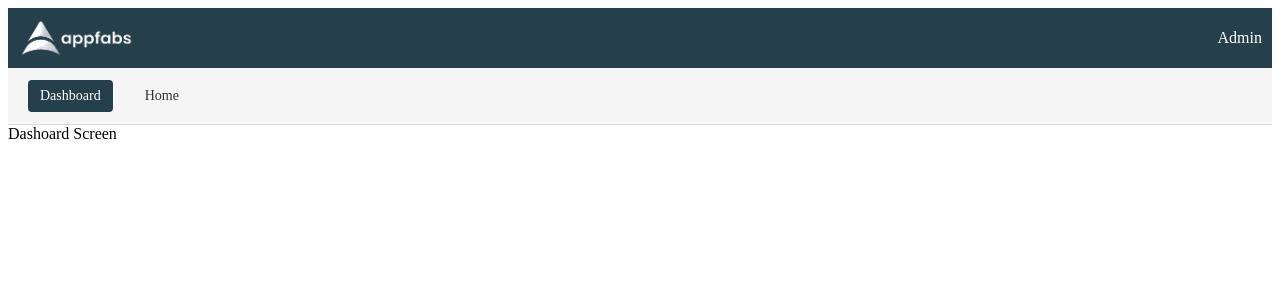
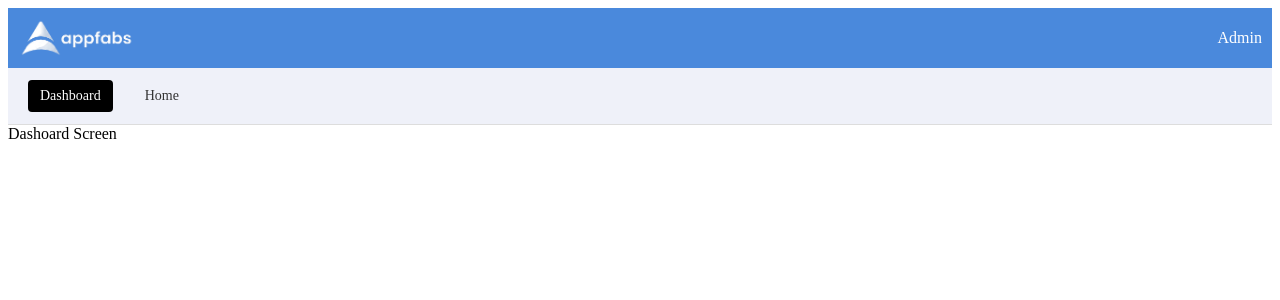
Before and after one commit to madhanmohan047/producerportal, a React (Create React App) app: page / in a window 1280 px wide. Shown: the top 300 px of the page. Built offline with nearby package versions, Linux system fonts and the light colour scheme.

Commit message:
theme added

```diff
--- a/src/app/App.tsx
+++ b/src/app/App.tsx
@@ -1,8 +1,12 @@
-import React from "react";
+import React, { useEffect } from "react";
 import AppFloorplan from "./AppFloorplan";
 import config from "./App.config";
 
 function App() {
+  useEffect(() => {
+    document.documentElement.setAttribute("data-theme", "light");
+  }, []);
+
   return <AppFloorplan floorplanConfig={config.floorplanConfig} />;
 }
 
--- /dev/null
+++ b/src/assets/variables.css
@@ -0,0 +1,14 @@
+:root {
+  --primary-color: #4a89dc;
+  --secondary-color: #74c2bc;
+  --text-color: #ffffff;
+  --tertiary-color: #76c86b;
+  --tab-color: #eff1f9;
+  --button-color: #000000;
+}
+
+[data-theme="dark"] {
+  --bg-color: #121212;
+  --text-color: #ffffff;
+  --primary-color: #818cf8;
+}
--- a/src/components/Header/Header.module.scss
+++ b/src/components/Header/Header.module.scss
@@ -3,8 +3,8 @@
   justify-content: space-between;
   align-items: center;
   padding: 10px;
-  background-color: #253f4b;
-  color: white;
+  background-color: var(--primary-color);
+  color: var(--text-color);
 }
 
 .gwlogo {
@@ -13,5 +13,5 @@
 }
 
 .userlogo {
-  color: white;
+  color: var(--text-color);
 }
--- a/src/components/SubHeader/SubHeader.module.scss
+++ b/src/components/SubHeader/SubHeader.module.scss
@@ -2,7 +2,7 @@
   display: flex;
   gap: 20px;
   padding: 12px 20px;
-  background-color: #f5f5f5;
+  background-color: var(--tab-color);
   border-bottom: 1px solid #ddd;
   overflow-x: auto;
 }
@@ -18,11 +18,11 @@
 }
 
 .subheaderLink:hover {
-  background-color: #e0e0e0;
-  color: #000;
+  background-color: var(--button-color);
+  color: var(--text-color);
 }
 
 .active {
-  background-color: #253f4b;
-  color: #ffffff;
+  background-color: var(--button-color);
+  color: var(--text-color);
 }
```
Also changed, not shown: src/index.tsx (+7 -6 lines).
